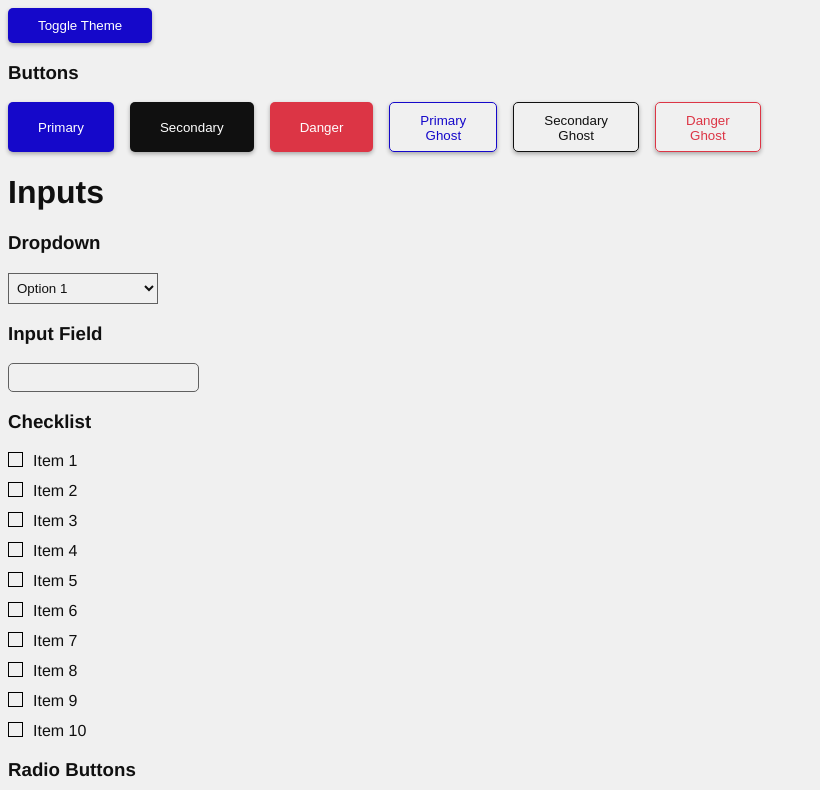
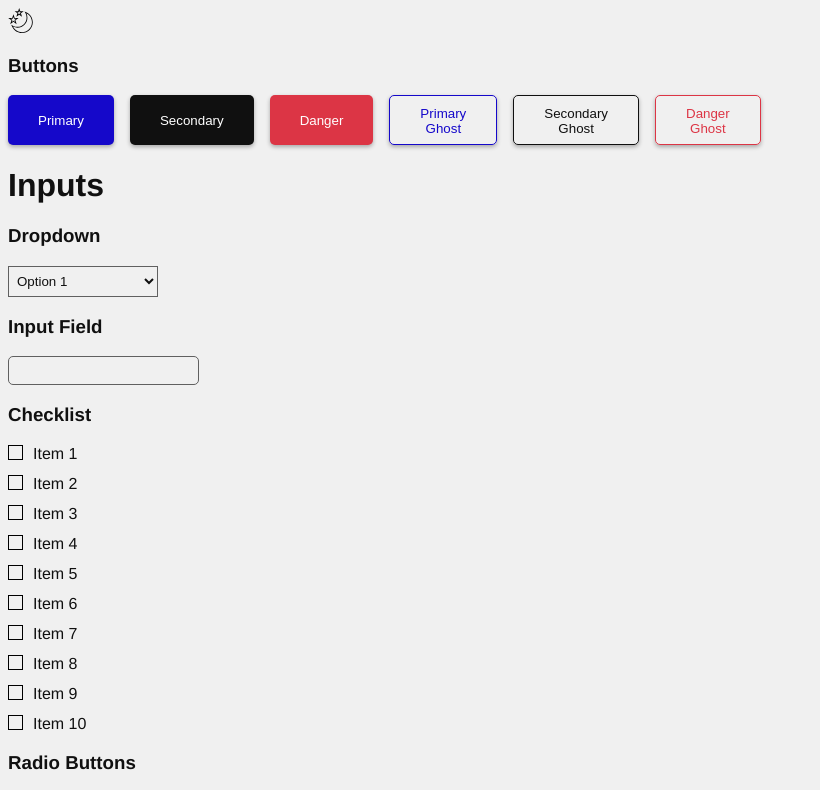
Before and after one commit to DaveBunyan1/react-template, a React (Vite) app: page / in a window 1280 px wide. Shown: the top 790 px of the page, without its empty margins (0-820 px from the left). Built offline with nearby package versions, Linux system fonts and the light colour scheme.

Commit message:
Added button for changing theme

```diff
--- a/src/App.tsx
+++ b/src/App.tsx
@@ -5,9 +5,9 @@ import Dropdown from "./components/inputs/Dropdown";
 import InputField from "./components/inputs/InputField";
 import Checklist from "./components/selections/Checklist";
 import RadioButtons from "./components/selections/RadioButtons";
+import ThemeChangeButton from "./components/buttons/ThemeChangeButton";
 
 function App() {
-  const [theme, setTheme] = useState("light");
   const [selectedOption, setSelectedOption] = useState("1");
   const [inputValue, setInputValue] = useState("");
   const [selectedChecklistItems, setSelectedChecklistItems] = useState<
@@ -63,19 +63,13 @@ function App() {
     { value: "3", label: "Option 3" },
   ];
 
-  const toggleTheme = () => {
-    const newTheme = theme === "light" ? "dark" : "light";
-    setTheme(newTheme);
-    document.documentElement.setAttribute("data-theme", newTheme);
-  };
-
   const handleInputChange = (event: React.ChangeEvent<HTMLInputElement>) => {
     setInputValue(event.target.value);
   };
 
   return (
     <>
-      <Button class="primary" text="Toggle Theme" onClick={toggleTheme} />
+      <ThemeChangeButton />
       <h3>Buttons</h3>
       <div className="buttons">
         <Button
--- /dev/null
+++ b/src/components/buttons/ThemeChangeButton.tsx
@@ -0,0 +1,18 @@
+import { useState } from "react";
+import "./themeChangeButton.css";
+
+const ThemeChangeButton = () => {
+  const [theme, setTheme] = useState("light");
+
+  const toggleTheme = () => {
+    const newTheme = theme === "light" ? "dark" : "light";
+    setTheme(newTheme);
+    document.documentElement.setAttribute("data-theme", newTheme);
+  };
+
+  return (
+    <button className="theme-change-button" onClick={toggleTheme}></button>
+  );
+};
+
+export default ThemeChangeButton;
--- /dev/null
+++ b/src/components/buttons/themeChangeButton.css
@@ -0,0 +1,14 @@
+@import "../../styles/variables.css";
+
+.theme-change-button {
+  appearance: none;
+  height: 25px;
+  width: 25px;
+  background-color: transparent;
+  background-size: contain;
+  background-repeat: no-repeat;
+  background-position: center;
+  background-image: var(--theme-button-icon);
+  border: none;
+  cursor: pointer;
+}
--- a/src/styles/variables.css
+++ b/src/styles/variables.css
@@ -102,6 +102,9 @@
   --radio-checked-background: var(--main-light-800);
   --radio-hover-background: var(--main-greyscale-300);
   --radio-dot: var(--light);
+
+  /* Theme change button variables */
+  --theme-button-icon: url("../assets/moon.svg");
 }
 
 html[data-theme="dark"] {
@@ -158,4 +161,7 @@ html[data-theme="dark"] {
   --radio-checked-background: var(--main-dark-700);
   --radio-hover-background: var(--main-greyscale-600);
   --radio-dot: var(--light);
+
+  /* Theme change button variables */
+  --theme-button-icon: url("../assets/sun.svg");
 }
```
Also changed, not shown: src/assets/moon.svg (added), src/assets/sun.svg (added).
